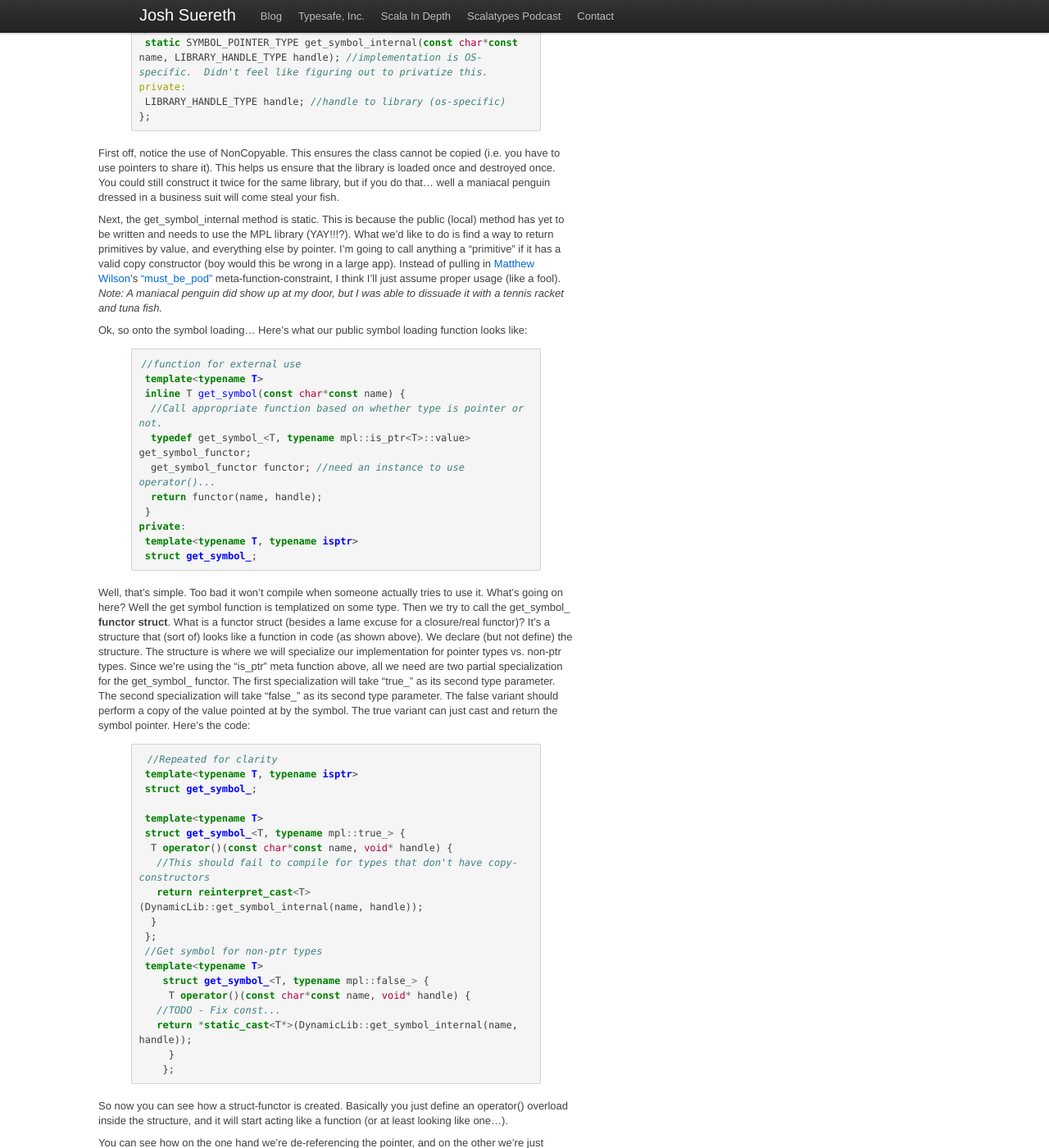
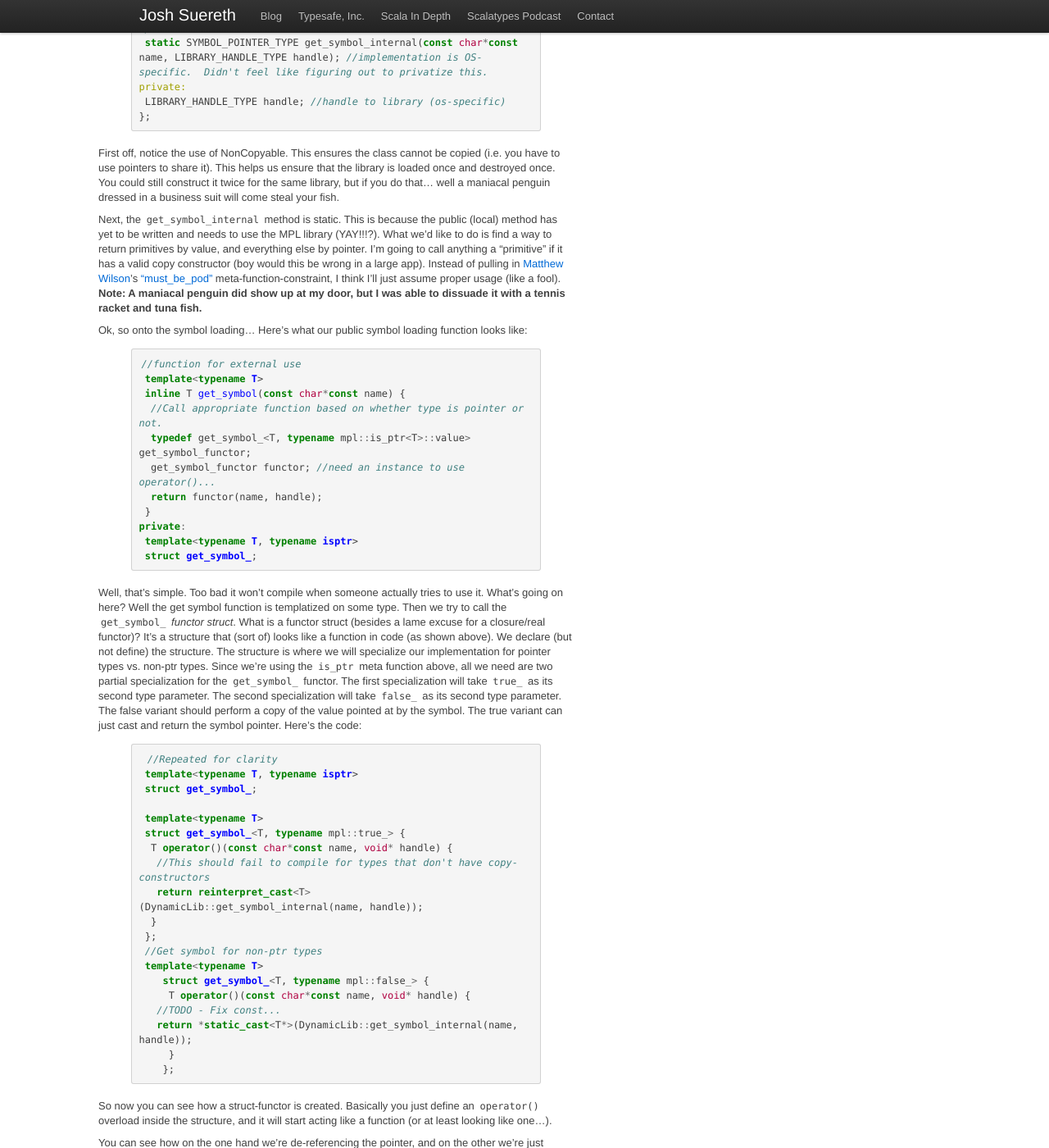
Before and after one commit to jsuereth/jsuereth.github.com, a Jekyll site: the page built from _posts/c++/2008-09-24-masochism.md, in a window 1280 px wide and 1400 px high, scrolled down 3529 px. Shown: the whole window at 82% size. Built offline with Jekyll 4.4.1, drawn with Linux system fonts in a browser that asks for light colours; comment, search, counter and statistics services are not loaded; some of the changed text lies outside the part shown.

Commit message:
Fixed maruku issues in posts

```diff
--- a/_posts/c++/2008-09-24-masochism.md
+++ b/_posts/c++/2008-09-24-masochism.md
@@ -15,7 +15,7 @@ I recently decided to outline how I tend to over-engineer my C++ code.  I'll giv
 * This could be an attempt to ramp myself to attack learning scala's (and maybe haskell's) type sytem.  C++ is the closest typed language I know that could prepare me
 * C++/Java feels more like masochism the more new languages I learn.  I'm hoping this "simple" post about using the C++ type system in a "simple" way will prove this to you.  At some point I hope to post a Scala/Haskell equivalent to this post (or perhaps someone else would like to?) just so you can see the amount of work C++ really requires (and the level of understanding required to write even a simple line).
 
-Alright! so first off, the premise:  __We're trying to create a class (DynamicLibrary) that will let us dynamic load a shared library and access symbols.__ I'm only including code for linux (although porting to windows or "cross-platforming" isn't too bad. look into the LoadLibrary function in windows and dlopen in linux).
+Alright! so first off, the premise:  __We're trying to create a class (`DynamicLibrary`) that will let us dynamic load a shared library and access symbols.__ I'm only including code for linux (although porting to windows or "cross-platforming" isn't too bad. look into the LoadLibrary function in windows and dlopen in linux).
 
 Before we begin, I'm going to construct something (available in boost) that should be in the utility kit of every C++ developer... a base class that removes the copy-constructor and operator= from visibility (effectively making it non-copyable)
 
@@ -53,9 +53,10 @@ struct true_;
 struct false_;  //Not really needed, but easier to understand if we have it
 {% endhighlight %}
 
-WTF? Why make two completely silly classes?  This is so I can represent the notion of a boolean in the type system. From now on, I want you to think of `true_` as "true in the meta-programming library" and similarly for `false_`. <i>Note: In actuality I could probably use bool as a template parameter and get away with it, but this is more fun</i>
+WTF? Why make two completely silly classes?  This is so I can represent the notion of a boolean in the type system. From now on, I want you to think of `true_` as "true in the meta-programming library" and similarly for `false_`. __Note: In actuality I could probably use bool as a template parameter and get away with it, but this is more fun__
 
 Ok, now let's make a simple method just so we can print the boolean value of a type.
+
 {% highlight cpp %}
 template<typename T>
 struct is_true
@@ -69,7 +70,7 @@ struct is_true<true_>
 };
 {% endhighlight %}
 
-So..... what is that?   That, my friends, is a C++ meta-programming function.  The first template applies to every type and "returns" a value of `0` (or `false`).  The second is a specialization for the true_ type that will return `1`.  This means if we ever use the `is_true` structure with `true_` as the argument, the "member" value will be `1`.  Its a little convoluted (or convolved?), but it works!  How do you call it?  Simply like this:
+So..... what is that?   That, my friends, is a C++ meta-programming function.  The first template applies to every type and "returns" a value of `0` (or `false`).  The second is a specialization for the `true_` type that will return `1`.  This means if we ever use the `is_true` structure with `true_` as the argument, the "member" value will be `1`.  Its a little convoluted (or convolved?), but it works!  How do you call it?  Simply like this:
 
 {% highlight cpp %}
 is_true<some type>::value.
@@ -77,7 +78,8 @@ is_true<some type>::value.
 
 That will return an actually value we can assign, test in an if statement or display on the console.  We're going for displaying on the console here (console = stdout).
 
-Ok, so let's get more interesting meta-functions.  The most important for what I'd like to do later is the "is_ptr" function.  Here's a look at it:
+Ok, so let's get more interesting meta-functions.  The most important for what I'd like to do later is the `is_ptr` function.  Here's a look at it:
+
 {% highlight cpp %}
 template<typename T>
 struct is_ptr
@@ -90,6 +92,7 @@ struct is_ptr<T*>
  typedef true_ value;
 };
 {% endhighlight %}
+
 So before we saw "template specialization".  That is, template<> with all types completely specified in an alternative implementation of the function.  This time, we see "partial template specialization" (YAY!!?).  This is where we have an alternative implementation that still has some wildcards (i.e. partially specialized).  When used, the compiler will select the function from most specialized to most general based on our types, so we can get away with this.
 
 Now, what's that funny type-def doing and why isn't "value" part of an enum?  Well this meta-function takes a type as argument and returns a type (not a value).  You can string together meta-functions of this kind to make even stranger (and horrendous to look at) meta-functions.
@@ -107,9 +110,10 @@ struct if_<true_, T, F>
  typedef T value;
 };
 {% endhighlight %}
-The above is a structure that will select either type T or F based on the valiue of COND (much like an if statement).
+The above is a structure that will select either type `T` or `F` based on the valiue of `COND` (much like an if statement).
 
 For now, let's test our first two meta-functions on a few combinations of the various incarnations of ints in C++.
+
 {% highlight cpp %}
  cout << "mpl::is_ptr<int*>::value = " << mpl::is_true<mpl::is_ptr<int*>::value>::value << endl;
  cout << "mpl::is_ptr<int>::value = " << mpl::is_true<mpl::is_ptr<int>::value>::value << endl;
@@ -132,11 +136,12 @@ mpl::is_ptr<volatile int*>::value = 1
 mpl::is_ptr<const volatile int*>::value = 1
 {% endhighlight %}
 
-Neat-o huh?  Yeah I probably could change the output to really represent things, ie mpl::is_true<mpl::is_ptr<....>::value>::value ? "true_" : "false_".  However it was already way to much typing.
+Neat-o huh?  Yeah I probably could change the output to really represent things, ie `mpl::is_true<mpl::is_ptr<....>::value>::value ? "true_" : "false_"`.  However it was already way to much typing.
 
 Ok, now onto why we were making meta-functions to begin with.  I want a somewhat type-safe way of importing symbols from a dynamicly loaded library and casting them to their appropriate types. This idea came from an old colleague at APL.  I hope this solution is different enough, as I don't recall his solution.
 
 Let's start off with our basic class structure for DynamicLib:
+
 {% highlight cpp %}
 //ASSUME LIBRARY_HANDLE_TYPE and SYMBOL_POINTER_TYPE are defined somewhere above (os-specific)
 class DynamicLib : public NonCopyable<DynamicLib> {
@@ -148,11 +153,13 @@ private:
  LIBRARY_HANDLE_TYPE handle; //handle to library (os-specific)
 };
 {% endhighlight %}
+
 First off, notice the use of NonCopyable.  This ensures the class cannot be copied (i.e. you have to use pointers to share it).  This helps us ensure that the library is loaded once and destroyed once.  You could still construct it twice for the same library, but if you do that... well a maniacal penguin dressed in a business suit will come steal your fish.
 
-Next, the get_symbol_internal method is static.  This is because the public (local) method has yet to be written and needs to use the MPL library (YAY!!!?).  What we'd like to do is find a way to return primitives by value, and everything else by pointer.  I'm going to call anything a "primitive" if it has a valid copy constructor (boy would this be wrong in a large app).  Instead of pulling in <a href="http://stlsoft.com">Matthew Wilson</a>'s <a href="http://www.synesis.com.au/software/stlsoft/doc-1.9/unionstlsoft_1_1must__be__pod.html">"must_be_pod"</a> meta-function-constraint, I think I'll just assume proper usage (like a fool).  <span style="font-style:italic;">Note: A maniacal penguin did show up at my door, but I was able to dissuade it with a tennis racket and tuna fish.</span>
+Next, the `get_symbol_internal` method is static.  This is because the public (local) method has yet to be written and needs to use the MPL library (YAY!!!?).  What we'd like to do is find a way to return primitives by value, and everything else by pointer.  I'm going to call anything a "primitive" if it has a valid copy constructor (boy would this be wrong in a large app).  Instead of pulling in [Matthew Wilson](http://stlsoft.com)'s ["must_be_pod"](http://www.synesis.com.au/software/stlsoft/doc-1.9/unionstlsoft_1_1must__be__pod.html) meta-function-constraint, I think I'll just assume proper usage (like a fool).  __Note: A maniacal penguin did show up at my door, but I was able to dissuade it with a tennis racket and tuna fish.__
 
 Ok, so onto the symbol loading...  Here's what our public symbol loading function looks like:
+
 {% highlight cpp %}
 //function for external use
  template<typename T>
@@ -167,7 +174,7 @@ private:
  struct get_symbol_;
 {% endhighlight %}
 
-Well, that's simple.  Too bad it won't compile when someone actually tries to use it.  What's going on here?  Well the get symbol function is templatized on some type.  Then we try to call the get_symbol_ <b>functor struct</b>.  What is a functor struct (besides a lame excuse for a closure/real functor)?  It's a structure that (sort of) looks like a function in code (as shown above).   We declare (but not define) the structure.  The structure is where we will specialize our implementation for pointer types vs. non-ptr types.  Since we're using the "is_ptr" meta function above, all we need are two partial specialization for the get_symbol_ functor.  The first specialization will take "true_" as its second type parameter. The second specialization will take "false_" as its second type parameter.  The false variant should perform a copy of the value pointed at by the symbol.  The true variant can just cast and return the symbol pointer.  Here's the code:
+Well, that's simple.  Too bad it won't compile when someone actually tries to use it.  What's going on here?  Well the get symbol function is templatized on some type.  Then we try to call the `get_symbol_` *functor struct*.  What is a functor struct (besides a lame excuse for a closure/real functor)?  It's a structure that (sort of) looks like a function in code (as shown above).   We declare (but not define) the structure.  The structure is where we will specialize our implementation for pointer types vs. non-ptr types.  Since we're using the `is_ptr` meta function above, all we need are two partial specialization for the `get_symbol_` functor.  The first specialization will take `true_` as its second type parameter. The second specialization will take `false_` as its second type parameter.  The false variant should perform a copy of the value pointed at by the symbol.  The true variant can just cast and return the symbol pointer.  Here's the code:
 
 {% highlight cpp %}
  //Repeated for clarity
@@ -190,11 +197,12 @@ Well, that's simple.  Too bad it won't compile when someone actually tries to us
      }
     };
 {% endhighlight %}
-So now you can see how a struct-functor is created.  Basically you just define an operator() overload inside the structure, and it will start acting like a function (or at least looking like one...).
+
+So now you can see how a struct-functor is created.  Basically you just define an `operator()` overload inside the structure, and it will start acting like a function (or at least looking like one...).
 
 You can see how on the one hand we're de-referencing the pointer, and on the other we're just casting.  I'm also going to assume here (wrongly) that the get_symbol_internal will throw an exception on error, thereby ensuring that I will never dereference an invalid pointer (feel free to laugh, or send the penguin again).
 
-Ok, and now for the main method that uses this mess of code (note I'm using getopt.h):
+Ok, and now for the main method that uses this mess of code (note I'm using `getopt.h`):
 
 {% highlight cpp %}
 int main(int argc, char*argv[]) {
@@ -243,9 +251,10 @@ int main(int argc, char*argv[]) {
 {% endhighlight %}
 
 
-The hardest one to understand here is possibly the function pointer.  Basically I'm asking for a pointer to a no-argument function that returns an integer [int (*)()].  I then immediately call this function for a value to place in cerr.
+The hardest one to understand here is possibly the function pointer.  Basically I'm asking for a pointer to a no-argument function that returns an integer `int (*)()`.  I then immediately call this function for a value to place in cerr.
 
 Ok, now we need a shared-library to test out.  Here's my dummy .cpp that I compiled into a .so (I leave that as an excersie to the user).
+
 {% highlight cpp %}
 extern "C" {
  int MY_VAL = 5;
```
Also changed, not shown: _posts/scala/2009-02-05-leveraging-annotations-in-scala.md (+1 -1 lines).
